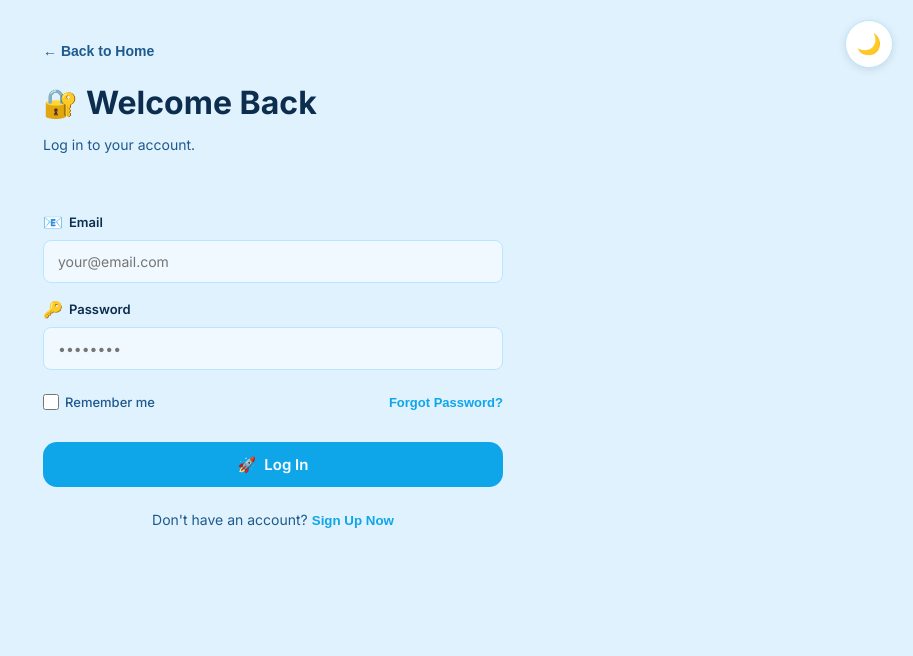
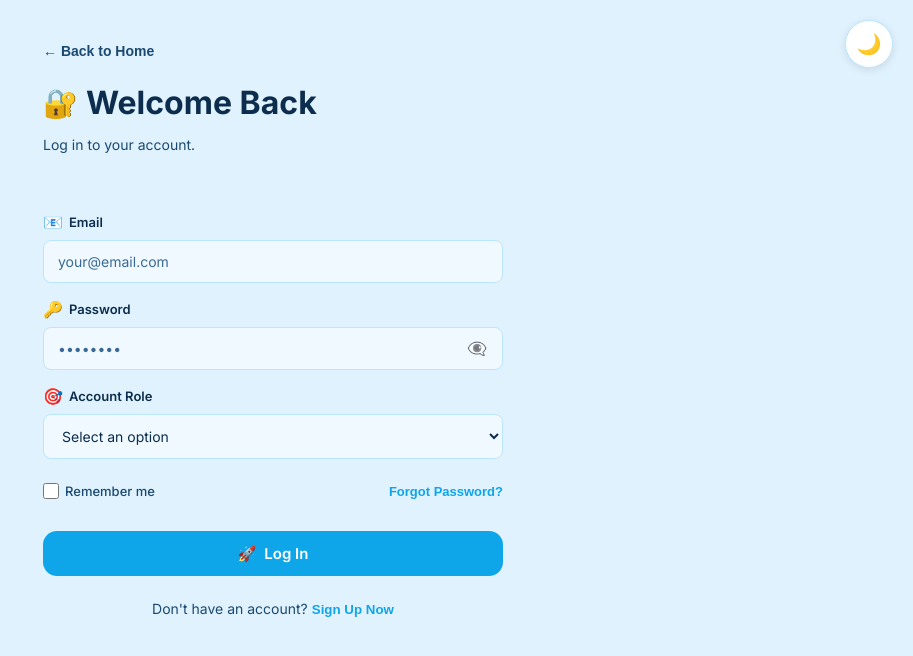
Before and after one commit to Welvarine/Expense-Tracker-App, a Vue app: page /#/ in a window 1280 px wide. Both pictures are taken after a click on the button "Login". Shown: the top 656 px of the page, without its empty margins (367-1280 px from the left). Built offline with nearby package versions, Linux system fonts and the light colour scheme.

Commit message:
Work in progress on corrections

```diff
--- a/src/App.vue
+++ b/src/App.vue
@@ -38,13 +38,13 @@ provide('toggleTheme', toggleTheme)
     <SidebarNav v-if="auth.isAuthenticated" />
 
     <!-- Main content area -->
-    <div class="main-content" :class="{ 'with-sidebar': auth.isAuthenticated }">
+    <main class="main-content" :class="{ 'with-sidebar': auth.isAuthenticated }">
       <RouterView v-slot="{ Component, route }">
         <Transition name="fade" mode="out-in">
           <component :is="Component" :key="route.name" />
         </Transition>
       </RouterView>
-    </div>
+    </main>
   </div>
 </template>
 
--- a/src/components/AppButton.vue
+++ b/src/components/AppButton.vue
@@ -1,5 +1,5 @@
 <script setup>
-import { computed } from 'vue'
+import { computed, useAttrs } from 'vue'
 
 const props = defineProps({
   variant: { type: String, default: 'primary' }, // primary, secondary, danger, ghost
@@ -18,7 +18,7 @@ const classes = computed(() => {
 </script>
 
 <template>
-  <button :class="classes" :disabled="disabled || loading">
+  <button :class="classes" :disabled="disabled || loading" v-bind="$attrs">
     <div v-if="loading" class="spinner"></div>
     <slot v-else></slot>
   </button>
--- a/src/components/AppInput.vue
+++ b/src/components/AppInput.vue
@@ -1,21 +1,35 @@
 <script setup>
-defineProps({
+import { computed, ref } from 'vue'
+
+const props = defineProps({
   label: String,
   modelValue: [String, Number],
   type: { type: String, default: 'text' },
   error: String,
   placeholder: String,
-  options: Array // For select type
+  options: Array, // For select type
+  id: String // Optional explicit id
 })
 defineEmits(['update:modelValue'])
+
+const inputId = computed(() => props.id || `input-${Math.random().toString(36).substring(2, 9)}`)
+const showPassword = ref(false)
+
+const actualType = computed(() => {
+  if (props.type === 'password') {
+    return showPassword.value ? 'text' : 'password'
+  }
+  return props.type
+})
 </script>
 
 <template>
   <div class="field">
-    <label v-if="label">{{ label }}</label>
+    <label v-if="label" :for="inputId">{{ label }}</label>
 
     <select
       v-if="type === 'select'"
+      :id="inputId"
       :value="modelValue"
       @change="$emit('update:modelValue', $event.target.value)"
       :class="{ error }"
@@ -26,15 +40,63 @@ defineEmits(['update:modelValue'])
       </option>
     </select>
 
+    <div class="input-wrapper" v-else>
       <input
-      v-else
-      :type="type"
+        :id="inputId"
+        :type="actualType"
         :value="modelValue"
         @input="$emit('update:modelValue', $event.target.value)"
         :placeholder="placeholder"
         :class="{ error }"
       />
 
+      <button
+        v-if="type === 'password'"
+        type="button"
+        class="password-toggle"
+        @click="showPassword = !showPassword"
+        :aria-label="showPassword ? 'Hide password' : 'Show password'"
+      >
+        {{ showPassword ? '👁️' : '👁️‍🗨️' }}
+      </button>
+    </div>
+
     <span v-if="error" class="error-msg">{{ error }}</span>
   </div>
 </template>
+
+<style scoped>
+.input-wrapper {
+  position: relative;
+  display: flex;
+  align-items: center;
+}
+
+.input-wrapper input {
+  width: 100%;
+}
+
+.password-toggle {
+  position: absolute;
+  right: 12px;
+  background: none;
+  border: none;
+  font-size: 16px;
+  cursor: pointer;
+  padding: 4px;
+  display: flex;
+  align-items: center;
+  justify-content: center;
+  opacity: 0.6;
+  transition: opacity 0.2s;
+}
+
+.password-toggle:hover {
+  opacity: 1;
+}
+
+.password-toggle:focus-visible {
+  outline: 2px solid var(--blue);
+  border-radius: 4px;
+}
+</style>
--- a/src/stores/useAuthStore.js
+++ b/src/stores/useAuthStore.js
@@ -15,12 +15,17 @@ export const useAuthStore = defineStore('auth', () => {
   // ── Initialize on Store Creation ──────────────────────────────────
   // This runs when the store is first created
   function initializeAuth() {
-    const saved = storage.get('et_current_user', null)
-    if (saved) {
-      console.log('✅ Loaded user from localStorage:', saved.id)
-      currentUser.value = saved
-    } else {
-      console.log('⚠️ No user in localStorage')
+    try {
+      const savedStr = sessionStorage.getItem('et_current_user')
+      const saved = savedStr ? JSON.parse(savedStr) : null
+      if (saved) {
+        console.log('✅ Loaded user from sessionStorage:', saved.id)
+        currentUser.value = saved
+      } else {
+        console.log('⚠️ No user in sessionStorage')
+        currentUser.value = null
+      }
+    } catch (e) {
       currentUser.value = null
     }
   }
@@ -31,8 +36,12 @@ export const useAuthStore = defineStore('auth', () => {
   // Persist whenever state changes
   function _persist() {
     storage.set('et_users', users.value)
-    storage.set('et_current_user', currentUser.value)
-    console.log('💾 Persisted to localStorage')
+    if (currentUser.value) {
+      sessionStorage.setItem('et_current_user', JSON.stringify(currentUser.value))
+    } else {
+      sessionStorage.removeItem('et_current_user')
+    }
+    console.log('💾 Persisted users to local, session to session')
   }
 
   // ── Getters ───────────────────────────────────────────────────────
@@ -54,7 +63,8 @@ export const useAuthStore = defineStore('auth', () => {
       email,
       password,
       role,
-      verified: false
+      verified: false,
+      currency: 'USD'
     }
 
     console.log('✅ Creating new user:', newUser.id)
@@ -83,7 +93,7 @@ export const useAuthStore = defineStore('auth', () => {
   function logout() {
     console.log('👋 User logged out')
     currentUser.value = null
-    storage.remove('et_current_user')
+    sessionStorage.removeItem('et_current_user')
   }
 
   function verifyEmail() {
@@ -136,9 +146,24 @@ export const useAuthStore = defineStore('auth', () => {
     // If deleting current user, logout
     if (currentUser.value?.id === userId) {
       currentUser.value = null
+      sessionStorage.removeItem('et_current_user')
     }
 
     _persist()
+  }
+
+  // User: Update own preferences
+  function updatePreferences(prefs) {
+    if (!currentUser.value) return false
+
+    const index = users.value.findIndex(u => u.id === currentUser.value.id)
+    if (index !== -1) {
+      users.value[index] = { ...users.value[index], ...prefs }
+      currentUser.value = { ...currentUser.value, ...prefs }
+      _persist()
+      return true
+    }
+    return false
   }
 
   // Admin: update user information
@@ -208,6 +233,7 @@ export const useAuthStore = defineStore('auth', () => {
     deleteUser,
     updateUser,
     getUserById,
+    updatePreferences,
     initializeAuth
   }
 })
--- a/src/style.css
+++ b/src/style.css
@@ -10,8 +10,8 @@
   --surface2:     #f0f9ff;
   --border:       #bae6fd;
   --text:         #0c2d4d;
-  --text2:        #1e5a8e;
-  --text3:        #4b7ba7;
+  --text2:        #1a4971;
+  --text3:        #3a6a94;
 
   --green:        #22c55e;
   --green-dim:    #dcfce7;
@@ -44,9 +44,9 @@
   --surface:      #1a3a52;
   --surface2:     #1e4d6b;
   --border:       #2d5f7f;
-  --text:         #e0f2fe;
-  --text2:        #86c6f0;
-  --text3:        #6b9dd4;
+  --text:         #f0f9ff;
+  --text2:        #c8ecfd;
+  --text3:        #93d5f5;
   --blue:         #60a5fa;
   --blue-dim:     #1e3a8a;
   --blue-dark:    #1e40af;
@@ -158,6 +158,10 @@ p  { font-size: 14px; color: var(--text2); line-height: 1.6; }
   transition: all var(--transition);
   outline: none;
 }
+.btn:focus-visible {
+  outline: 3px solid var(--blue);
+  outline-offset: 2px;
+}
 .btn:disabled { opacity: .55; cursor: not-allowed; }
 
 .btn-primary {
@@ -205,12 +209,20 @@ p  { font-size: 14px; color: var(--text2); line-height: 1.6; }
   transition: border-color var(--transition), box-shadow var(--transition);
   outline: none;
 }
+.field input::placeholder, .field select::placeholder, .field textarea::placeholder {
+  color: var(--text3);
+}
 .field input:focus, .field select:focus, .field textarea:focus {
   border-color: var(--blue);
   box-shadow: 0 0 0 3px rgba(59,130,246,.15);
 }
+.field input:focus-visible, .field select:focus-visible, .field textarea:focus-visible {
+  outline: 2px solid var(--blue);
+  outline-offset: -1px;
+}
 .field input.error { border-color: var(--red); }
-.field .error-msg { font-size: 12px; color: var(--red); font-weight: 500; }
+.field .error-msg { font-size: 13px; color: #c42b2b; font-weight: 600; margin-top: 4px; display: block; }
+[data-theme="dark"] .field .error-msg { color: #fecaca; }
 
 /* ── Cards ────────────────────────────────────────────────────────── */
 .card {
@@ -293,6 +305,11 @@ p  { font-size: 14px; color: var(--text2); line-height: 1.6; }
   box-shadow: var(--shadow);
 }
 
+.theme-toggle:focus-visible {
+  outline: 3px solid var(--blue);
+  outline-offset: 2px;
+}
+
 .theme-toggle:hover {
   transform: scale(1.05);
   box-shadow: var(--shadow-lg);
@@ -315,7 +332,8 @@ p  { font-size: 14px; color: var(--text2); line-height: 1.6; }
 .text-xs     { font-size: 11px; }
 .font-bold   { font-weight: 700; }
 .text-green  { color: var(--green-dark); }
-.text-red    { color: var(--red); }
+.text-red    { color: var(--red-dark); }
+[data-theme="dark"] .text-red { color: #fca5a5; }
 .text-muted  { color: var(--text2); }
 .w-full      { width: 100%; }
 
--- a/src/utils/formatters.js
+++ b/src/utils/formatters.js
@@ -1,5 +1,44 @@
-export const formatCurrency = (n = 0) =>
-  new Intl.NumberFormat('en-US', { style: 'currency', currency: 'USD' }).format(n)
+import { useAuthStore } from '../stores/useAuthStore.js'
+
+// Hardcoded exchange rates relative to USD (Base Currency)
+// All transaction amounts are stored in USD internally
+const EXCHANGE_RATES = {
+  'USD': 1,
+  'EUR': 0.92,
+  'GBP': 0.79,
+  'JPY': 149.50,
+  'RWF': 1380.0 // Approx 1 USD = 1,380 RWF
+}
+
+export const formatCurrency = (n = 0) => {
+  let currency = 'USD'
+  let rate = 1
+
+  try {
+    const auth = useAuthStore()
+    if (auth.currentUser && auth.currentUser.currency) {
+      currency = auth.currentUser.currency
+      rate = EXCHANGE_RATES[currency] || 1
+    }
+  } catch (e) {
+    // Failsafe if used outside component setup context
+  }
+
+  // Ensure n is a valid number
+  const numericValue = parseFloat(n) || 0
+
+  // Calculate the converted value
+  const convertedValue = numericValue * rate
+
+  // Specific handling to format RWF/JPY cleanly without decimals
+  const options = { style: 'currency', currency }
+  if (currency === 'RWF' || currency === 'JPY') {
+    options.minimumFractionDigits = 0
+    options.maximumFractionDigits = 0
+  }
+
+  return new Intl.NumberFormat('en-US', options).format(convertedValue)
+}
 
 export const formatDate = (d) =>
   new Date(d).toLocaleDateString('en-US', { year: 'numeric', month: 'short', day: 'numeric' })
--- a/src/views/auth/CreateAccountView.vue
+++ b/src/views/auth/CreateAccountView.vue
@@ -18,13 +18,22 @@ const form = reactive({
   name: '',
   email: '',
   password: '',
+  confirmPassword: '',
   role: 'user'
 })
+
+// Custom validator for confirm password
+const isMatchPassword = (value) => {
+  if (!value) return 'Please confirm your password'
+  if (value !== form.password) return 'Passwords do not match'
+  return ''
+}
 
 const { errors, validate } = useFormValidation({
   name: [isRequired],
   email: [isRequired, isValidEmail],
-  password: [isRequired, isStrongPassword]
+  password: [isRequired, isStrongPassword],
+  confirmPassword: [isMatchPassword]
 })
 
 const roleOptions = [
@@ -34,7 +43,13 @@ const roleOptions = [
 
 async function submit() {
   topError.value = ''
-  if (!validate(form)) return
+
+  // Clean all fields first
+  const isValid = validate(form)
+  if (!isValid) {
+    topError.value = 'Please fix the errors below to continue.'
+    return
+  }
 
   loading.value = true
   await new Promise(r => setTimeout(r, 600))
@@ -53,12 +68,12 @@ async function submit() {
 <template>
   <div class="screen signup-screen">
     <!-- Theme Toggle -->
-    <button class="theme-toggle-btn" @click="toggleTheme" :title="isDark ? 'Light Mode' : 'Dark Mode'">
+    <button class="theme-toggle-btn" @click="toggleTheme" :title="isDark ? 'Light Mode' : 'Dark Mode'" aria-label="Toggle dark mode">
       {{ isDark ? '☀️' : '🌙' }}
     </button>
 
     <div class="signup-header">
-      <button class="back-btn" @click="router.push('/')">
+      <button class="back-btn" @click="router.push('/')" aria-label="Go back to home">
         ← Back to Home
       </button>
       <h2 class="header-title">
@@ -73,13 +88,14 @@ async function submit() {
       <span class="error-text">{{ topError }}</span>
     </div>
 
-    <form @submit.prevent="submit" class="signup-form">
+    <form @submit.prevent="submit" class="signup-form" novalidate>
       <div class="form-group">
-        <label class="form-label">
-          <span class="input-icon">👤</span>
+        <label class="form-label" for="signup-name">
+          <span class="input-icon" aria-hidden="true">👤</span>
           Full Name
         </label>
         <AppInput
+          id="signup-name"
           v-model="form.name"
           :error="errors.name"
           placeholder="John Doe"
@@ -87,11 +103,12 @@ async function submit() {
       </div>
 
       <div class="form-group">
-        <label class="form-label">
-          <span class="input-icon">📧</span>
+        <label class="form-label" for="signup-email">
+          <span class="input-icon" aria-hidden="true">📧</span>
           Email Address
         </label>
         <AppInput
+          id="signup-email"
           type="email"
           v-model="form.email"
           :error="errors.email"
@@ -100,11 +117,12 @@ async function submit() {
       </div>
 
       <div class="form-group">
-        <label class="form-label">
-          <span class="input-icon">🔑</span>
+        <label class="form-label" for="signup-password">
+          <span class="input-icon" aria-hidden="true">🔑</span>
           Password
         </label>
         <AppInput
+          id="signup-password"
           type="password"
           v-model="form.password"
           :error="errors.password"
@@ -113,11 +131,26 @@ async function submit() {
       </div>
 
       <div class="form-group">
-        <label class="form-label">
-          <span class="input-icon">🎯</span>
+        <label class="form-label" for="signup-confirm-password">
+          <span class="input-icon" aria-hidden="true">🔒</span>
+          Confirm Password
+        </label>
+        <AppInput
+          id="signup-confirm-password"
+          type="password"
+          v-model="form.confirmPassword"
+          :error="errors.confirmPassword"
+          placeholder="Re-enter password"
+        />
+      </div>
+
+      <div class="form-group">
+        <label class="form-label" for="signup-role">
+          <span class="input-icon" aria-hidden="true">🎯</span>
           Account Role
         </label>
         <AppInput
+          id="signup-role"
           type="select"
           v-model="form.role"
           :options="roleOptions"
--- a/src/views/auth/LoginView.vue
+++ b/src/views/auth/LoginView.vue
@@ -36,7 +36,12 @@ async function submit() {
     if (!auth.currentUser.verified) {
       router.push('/verify-email')
     } else {
-      router.push(auth.isAdmin ? '/admin' : '/dashboard')
+      // Redirect based on role
+      const redirect = auth.currentUser.role === 'admin' ? '/admin' : '/dashboard'
+
+      // Force a full page reload per user request
+      await router.push(redirect)
+      window.location.reload()
     }
   } else {
     topError.value = res.error
@@ -48,12 +53,12 @@ async function submit() {
 <template>
   <div class="screen login-screen">
     <!-- Theme Toggle -->
-    <button class="theme-toggle-btn" @click="toggleTheme" :title="isDark ? 'Light Mode' : 'Dark Mode'">
+    <button class="theme-toggle-btn" @click="toggleTheme" :title="isDark ? 'Light Mode' : 'Dark Mode'" aria-label="Toggle dark mode">
       {{ isDark ? '☀️' : '🌙' }}
     </button>
 
     <div class="login-header">
-      <button class="back-btn" @click="router.push('/')">
+      <button class="back-btn" @click="router.push('/')" aria-label="Go back to home">
         ← Back to Home
       </button>
       <h2 class="header-title">
@@ -65,13 +70,14 @@ async function submit() {
 
 
 
-    <form @submit.prevent="submit" class="login-form">
+    <form @submit.prevent="submit" class="login-form" novalidate>
       <div class="form-group">
-        <label class="form-label">
-          <span class="input-icon">📧</span>
+        <label class="form-label" for="login-email">
+          <span class="input-icon" aria-hidden="true">📧</span>
           Email
         </label>
         <AppInput
+          id="login-email"
           type="email"
           v-model="form.email"
           :error="errors.email"
@@ -80,11 +86,12 @@ async function submit() {
       </div>
 
       <div class="form-group">
-        <label class="form-label">
-          <span class="input-icon">🔑</span>
+        <label class="form-label" for="login-password">
+          <span class="input-icon" aria-hidden="true">🔑</span>
           Password
         </label>
         <AppInput
+          id="login-password"
           type="password"
           v-model="form.password"
           :error="errors.password"
@@ -92,9 +99,22 @@ async function submit() {
         />
       </div>
 
+      <div class="form-group">
+        <label class="form-label" for="login-role">
+          <span class="input-icon" aria-hidden="true">🎯</span>
+          Account Role
+        </label>
+        <AppInput
+          id="login-role"
+          type="select"
+          v-model="form.role"
+          :options="[{value: 'user', label: '👤 User'}, {value: 'admin', label: '👨‍💼 Admin'}]"
+        />
+      </div>
+
       <div class="form-footer">
-        <label class="checkbox-label">
-          <input type="checkbox"> Remember me
+        <label class="checkbox-label" for="login-remember">
+          <input type="checkbox" id="login-remember"> Remember me
         </label>
         <button type="button" class="forgot-link" @click="router.push('/forgot-password')">
           Forgot Password?
```
Also changed, not shown: src/views/admin/AdminDashboardView.vue (+4 -5 lines), src/views/user/DashboardView.vue (+45 -6 lines), 2 other files (tests, documents, lock files or other folders). Lines whose indentation alone changed are shown as unchanged.
